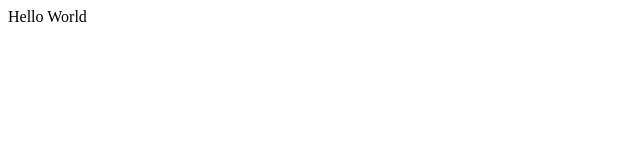
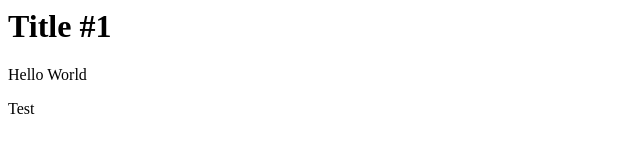
Before and after one commit to Mihawk49/Demo-test, a plain HTML site: page index.html in a window 1280 px wide. Shown: the whole page, without its empty margins (0-640 px from the left). Drawn offline with Linux system fonts and the light colour scheme.

Commit message:
Index.html modified

```diff
--- a/index.html
+++ b/index.html
@@ -1 +1,4 @@
+
+<h1>Title #1</h1>
 <p>Hello World</p>
+<p>Test</p>
```
